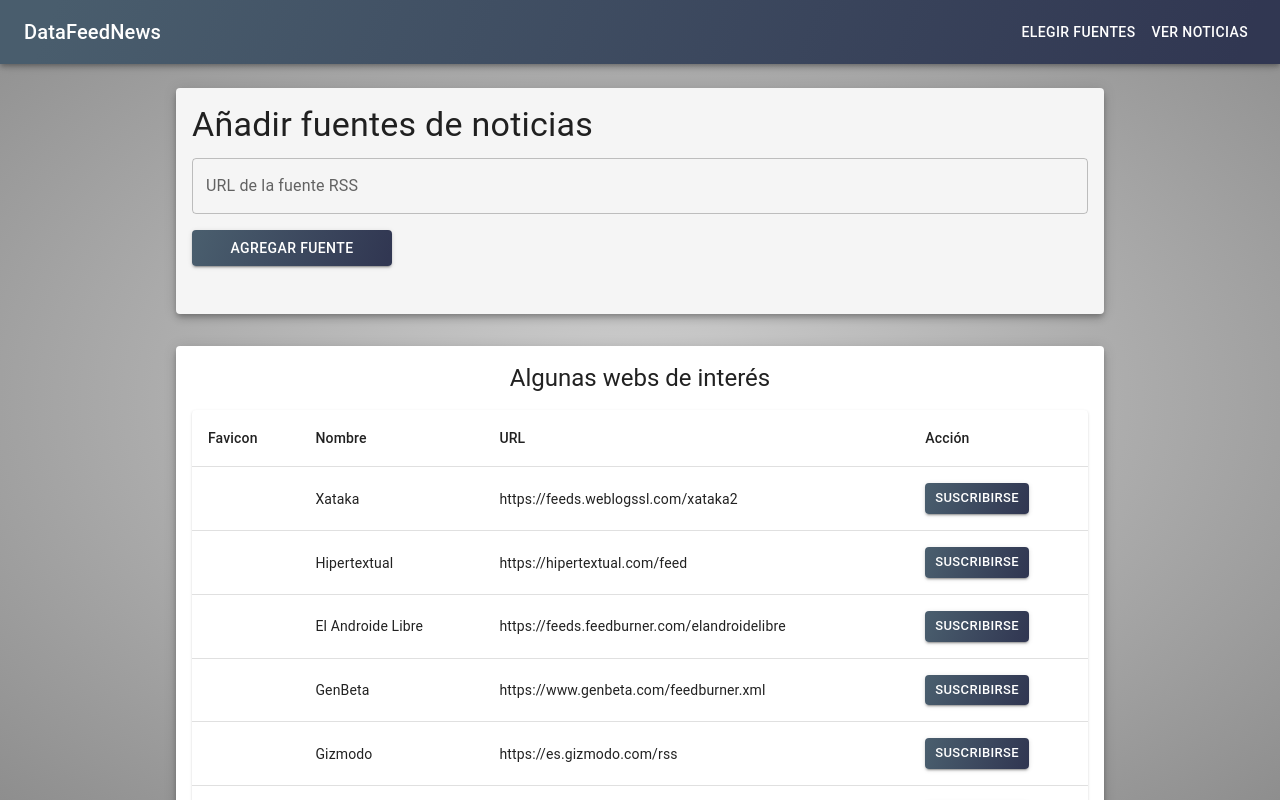
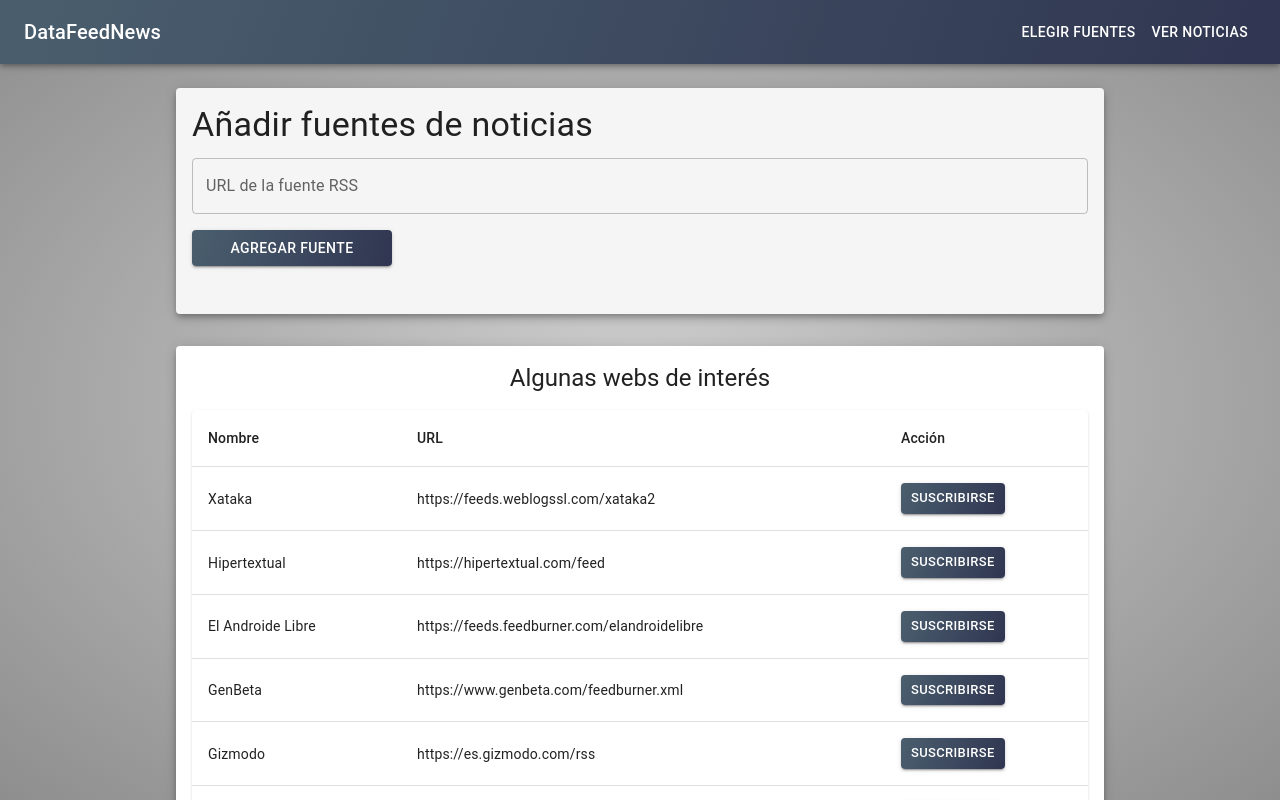
Before and after one commit to AlexAlcar/DataFeedNews-frontEnd, a React (Vite) app: page / in a window 1280 px wide. Shown: the top 800 px of the page. Built offline with nearby package versions, Linux system fonts and the light colour scheme.

Commit message:
Update ChooseSources.jsx

```diff
--- a/src/ChooseSources.jsx
+++ b/src/ChooseSources.jsx
@@ -1,4 +1,4 @@
-import React, { useState, useEffect } from 'react';
+import React, { useState } from 'react';
 import { Container, Typography, TextField, Button, List, ListItem, ListItemText, ListItemSecondaryAction, IconButton, Paper, Table, TableBody, TableCell, TableContainer, TableHead, TableRow, Divider } from '@mui/material';
 import { Link } from 'react-router-dom';
 import DeleteIcon from '@mui/icons-material/Delete';
@@ -7,27 +7,7 @@
 function ChooseSources() {
     const [rssUrl, setRssUrl] = useState('');
     const [sources, setSources] = useState(JSON.parse(localStorage.getItem('rssSources')) || []);
-    const [favicons, setFavicons] = useState({});
 
-    useEffect(() => {
-        // Función para cargar los favicons al montar el componente
-        const loadFavicons = async () => {
-            const faviconMap = {};
-            for (const item of rssList) {
-                try {
-                    const response = await fetch(`https://www.google.com/s2/favicons?sz=64&domain=${item.url}`);
-                    const blob = await response.blob();
-                    const url = URL.createObjectURL(blob);
-                    faviconMap[item.url] = url;
-                } catch (error) {
-                    console.error('Error al obtener el favicon para', item.url);
-                }
-            }
-            setFavicons(faviconMap);
-        };
-
-        loadFavicons();
-    }, []);
     const addSource = () => {
         if (rssUrl.trim() !== '') {
             // Verificar si la fuente ya existe en la lista
@@ -96,7 +76,6 @@
                     <Table>
                         <TableHead>
                             <TableRow>
-                            <TableCell>Favicon</TableCell>
                                 <TableCell>Nombre</TableCell>
                                 <TableCell>URL</TableCell>
                                 <TableCell>Acción</TableCell>
@@ -105,9 +84,6 @@
                         <TableBody>
                             {rssList.map((item, index) => (
                                 <TableRow key={index}>
-                                    <TableCell>
-                                        {favicons[item.url] && <img src={favicons[item.url]} alt="Favicon" width={32} height={32} />}
-                                    </TableCell>
                                     <TableCell>{item.nombre}</TableCell>
                                     <TableCell>{item.url}</TableCell>
                                     <TableCell>
```
